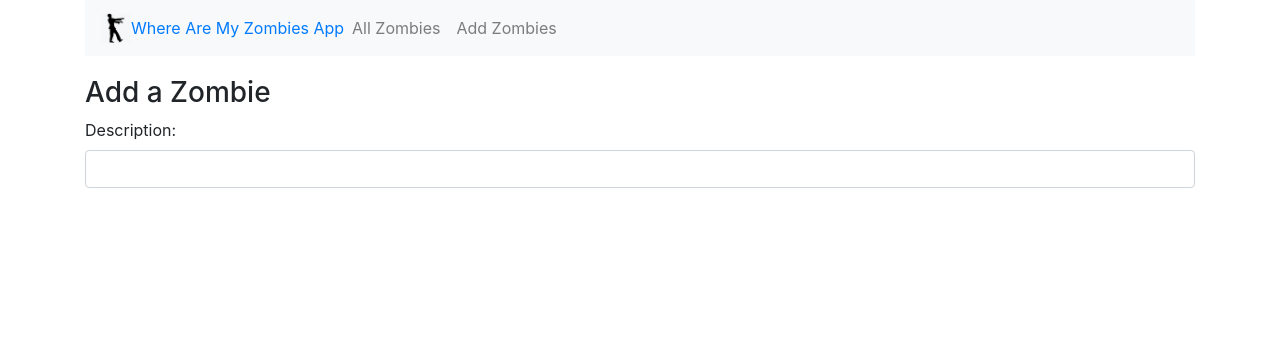
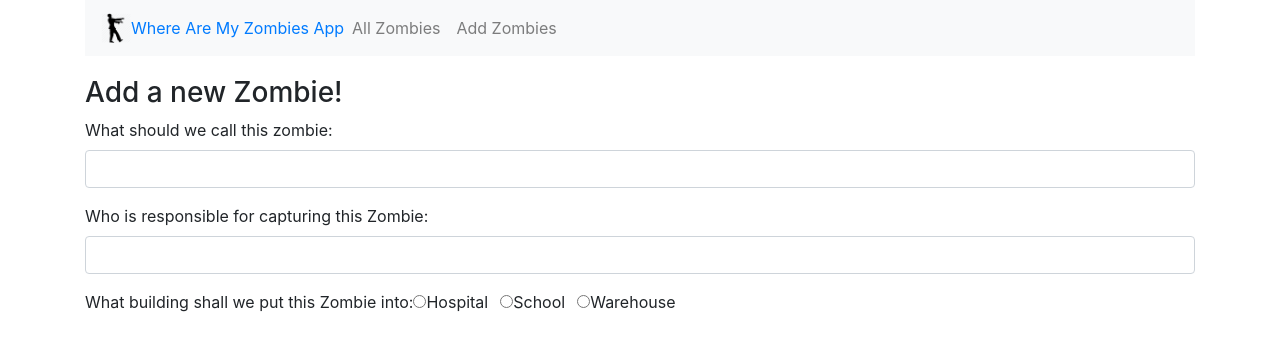
Before and after one commit to unbeatablesites/whereAreMyZombies, a React (Create React App) app in the folder crud-zombies/: page /create in a window 1280 px wide. Shown: the top 350 px of the page. Built offline with nearby package versions, Linux system fonts and the light colour scheme.

Commit message:
Event handlers for input and radio buttons

```diff
--- a/crud-zombies/src/components/create-zombie.component.js
+++ b/crud-zombies/src/components/create-zombie.component.js
@@ -59,10 +59,10 @@ export default class CreateZombie extends Component {
   render() {
     return (
       <div style={{ marginTop: 20 }}>
-        <h3>Add a Zombie</h3>
+        <h3>Add a new Zombie!</h3>
         <form onSubmit={this.onSubmit}>
           <div className="form-group">
-            <label type="text">Description:</label>
+            <label type="text">What should we call this zombie:</label>
             <input
               type="text"
               className="form-control"
@@ -70,6 +70,61 @@ export default class CreateZombie extends Component {
               onChange={this.onChangeZombieDescription}
             />
           </div>
+
+          <div className="form-group">
+            <label type="text">
+              Who is responsible for capturing this Zombie:
+            </label>
+            <input
+              type="text"
+              className="form-control"
+              value={this.state.zombie_responsible}
+              onChange={this.onChangeZombieResponsible}
+            />
+          </div>
+
+          <div className="form-group">
+            <label type="text">
+              What building shall we put this Zombie into:
+            </label>
+
+            <div className="form-check form-check-inline">
+              <input
+                className="from-check-input"
+                type="radio"
+                name="buildingOptions"
+                id="buildingh"
+                value="Hospital"
+                checked={this.state.zombie_building === "Hospital"}
+                onChange={this.onChangeZombieBuilding}
+              />
+              <label className="form-check-label">Hospital</label>
+            </div>
+            <div className="form-check form-check-inline">
+              <input
+                className="from-check-input"
+                type="radio"
+                name="buildingOptions"
+                id="buildings"
+                value="School"
+                checked={this.state.zombie_building === "School"}
+                onChange={this.onChangeZombieBuilding}
+              />
+              <label className="form-check-label">School</label>
+            </div>
+            <div className="form-check form-check-inline">
+              <input
+                className="from-check-input"
+                type="radio"
+                name="buildingOptions"
+                id="buildingw"
+                value="Warehouse"
+                checked={this.state.zombie_building === "Warehouse"}
+                onChange={this.onChangeZombieBuilding}
+              />
+              <label className="form-check-label">Warehouse</label>
+            </div>
+          </div>
         </form>
       </div>
     );
```
